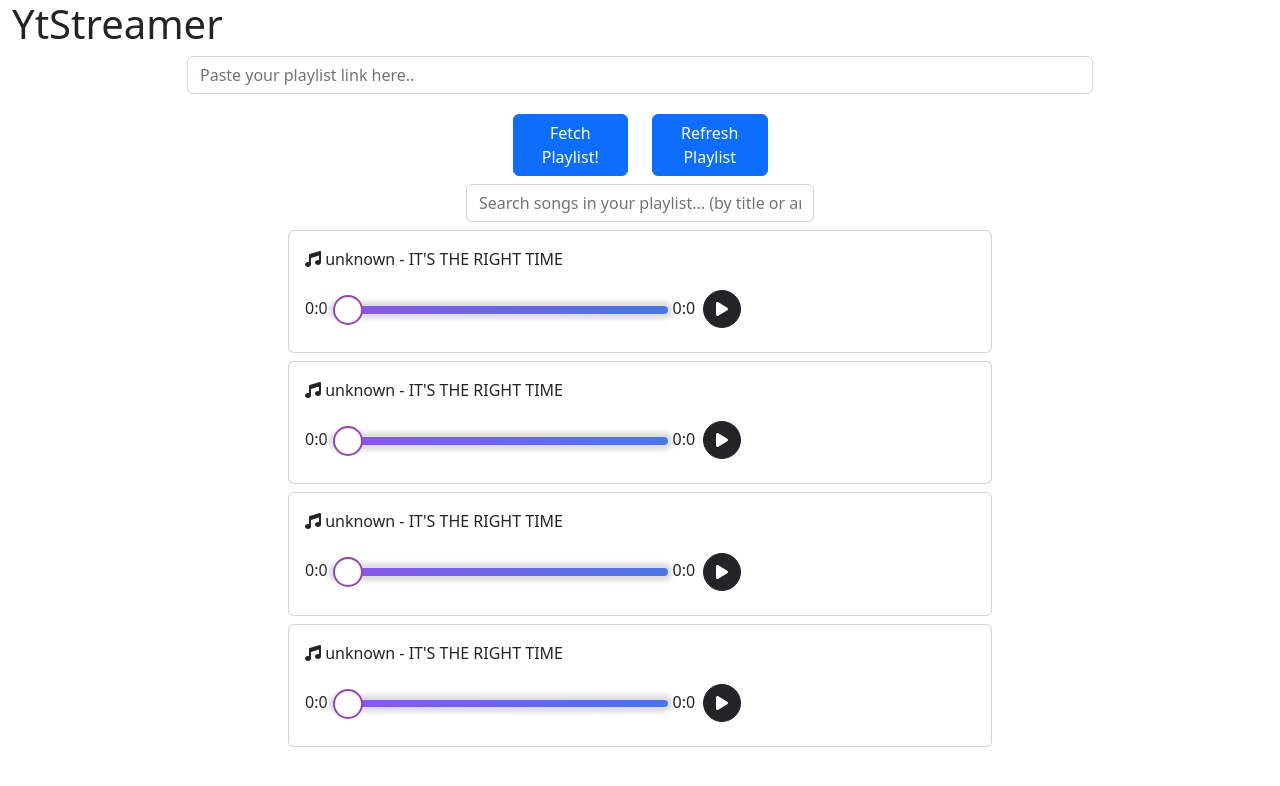
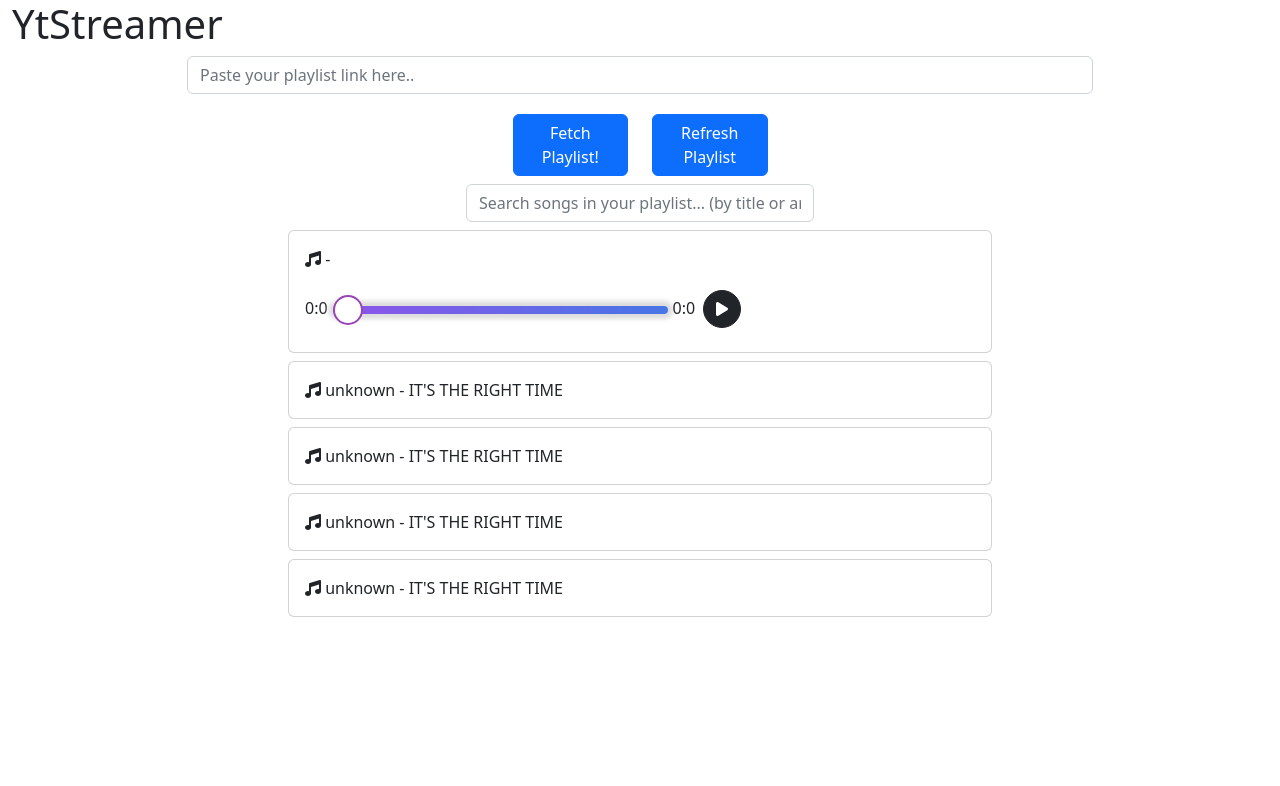
Before and after one commit to anurag1004/yt-music-streamer, an Angular app in the folder ui/yt-streamer/: page / in a window 1280 px wide. Shown: the top 786 px of the page. Built offline with nearby package versions, Linux system fonts and the light colour scheme.

Commit message:
created a sperate player component for playing song, removed individual players from playlistItem

```diff
--- a/ui/yt-streamer/src/app/app.module.ts
+++ b/ui/yt-streamer/src/app/app.module.ts
@@ -11,6 +11,7 @@ import { PlaylistComponent } from './playlist/playlist.component';
 import { PlaylistFetchBarComponent } from './playlist-fetch-bar/playlist-fetch-bar.component';
 import { SearchBarComponent } from './playlist/search-bar/search-bar.component';
 import { MinuteSecondsPipe } from './pipes/minute-seconds.pipe';
+import { PlayerComponent } from './playlist/player/player.component';
 
 @NgModule({
   declarations: [
@@ -19,7 +20,8 @@ import { MinuteSecondsPipe } from './pipes/minute-seconds.pipe';
     PlaylistComponent,
     PlaylistFetchBarComponent,
     SearchBarComponent,
-    MinuteSecondsPipe
+    MinuteSecondsPipe,
+    PlayerComponent
   ],
   imports: [
     BrowserModule,
--- /dev/null
+++ b/ui/yt-streamer/src/app/playlist/player/player.component.css
@@ -0,0 +1,164 @@
+.card:hover{
+    background-color: #f5f5f5;
+    cursor: pointer;
+}
+  .playerbtn{
+    border-radius: 50%;
+  }
+  .range {
+    -webkit-appearance: none;
+    -moz-appearance: none;
+    /*   position: absolute; */
+    /*   left: 35%; */
+    /*   top: 35%; */
+    width: 50%;
+    /* margin: auto;
+    display: block; */
+    margin-left: 5px;
+    margin-right: 5px;
+    margin-top: 35px;
+    /*   transform: translate(-50%, -50%); */
+  }
+
+  input[type="range"]::-webkit-slider-runnable-track {
+    -webkit-appearance: none;
+    border-radius:10px;
+    box-shadow:0px 0px 5px 5px gainsboro;
+    background: #4776e6; /* fallback for old browsers */
+    background: -webkit-linear-gradient(
+      to right,
+      #8e54e9,
+      #4776e6
+    ); /* Chrome 10-25, Safari 5.1-6 */
+    background: linear-gradient(
+      to right,
+      #8e54e9,
+      #4776e6
+    ); /* W3C, IE 10+/ Edge, Firefox 16+, Chrome 26+, Opera 12+, Safari 7+ */
+    height: 7.5px;
+  }
+
+  input[type="range"]:focus {
+    outline: none;
+  }
+
+  input[type="range"]::-moz-range-track {
+    -moz-appearance: none;
+    background: rgba(59, 173, 227, 1);
+    background: -moz-linear-gradient(
+      45deg,
+      rgba(59, 173, 227, 1) 0%,
+      rgba(87, 111, 230, 1) 25%,
+      rgba(152, 68, 183, 1) 51%,
+      rgba(255, 53, 127, 1) 100%
+    );
+    background: -webkit-gradient(
+      left bottom,
+      right top,
+      color-stop(0%, rgba(59, 173, 227, 1)),
+      color-stop(25%, rgba(87, 111, 230, 1)),
+      color-stop(51%, rgba(152, 68, 183, 1)),
+      color-stop(100%, rgba(255, 53, 127, 1))
+    );
+    background: -webkit-linear-gradient(
+      45deg,
+      rgba(59, 173, 227, 1) 0%,
+      rgba(87, 111, 230, 1) 25%,
+      rgba(152, 68, 183, 1) 51%,
+      rgba(255, 53, 127, 1) 100%
+    );
+    background: -o-linear-gradient(
+      45deg,
+      rgba(59, 173, 227, 1) 0%,
+      rgba(87, 111, 230, 1) 25%,
+      rgba(152, 68, 183, 1) 51%,
+      rgba(255, 53, 127, 1) 100%
+    );
+    background: -ms-linear-gradient(
+      45deg,
+      rgba(59, 173, 227, 1) 0%,
+      rgba(87, 111, 230, 1) 25%,
+      rgba(152, 68, 183, 1) 51%,
+      rgba(255, 53, 127, 1) 100%
+    );
+    background: linear-gradient(
+      45deg,
+      rgba(59, 173, 227, 1) 0%,
+      rgba(87, 111, 230, 1) 25%,
+      rgba(152, 68, 183, 1) 51%,
+      rgba(255, 53, 127, 1) 100%
+    );
+    filter: progid:DXImageTransform.Microsoft.gradient( startColorstr='#3bade3 ', endColorstr='#ff357f ', GradientType=1 );
+    height: 2px;
+  }
+
+  input[type="range"]::-webkit-slider-thumb {
+    -webkit-appearance: none;
+    border: 2px solid;
+    border-radius: 50%;
+    height: 30px;
+    width: 30px;
+    max-width: 80px;
+    position: relative;
+    bottom: 11px;
+    background-color: white;
+    cursor: -webkit-grab;
+
+    -webkit-transition: border 1000ms ease;
+    transition: border 1000ms ease;
+  }
+
+  input[type="range"]::-moz-range-thumb {
+    -moz-appearance: none;
+    border: 2px solid;
+    border-radius: 50%;
+    height: 25px;
+    width: 25px;
+    max-width: 80px;
+    position: relative;
+    bottom: 11px;
+    background-color: #1d1c25;
+    cursor: -moz-grab;
+    -moz-transition: border 1000ms ease;
+    transition: border 1000ms ease;
+  }
+
+  .range.blue::-webkit-slider-thumb {
+    border-color: rgb(59, 173, 227);
+  }
+
+  .range.ltpurple::-webkit-slider-thumb {
+    border-color: rgb(87, 111, 230);
+  }
+
+  .range.purple::-webkit-slider-thumb {
+    border-color: rgb(152, 68, 183);
+  }
+
+  .range.pink::-webkit-slider-thumb {
+    border-color: rgb(255, 53, 127);
+  }
+
+  .range.blue::-moz-range-thumb {
+    border-color: rgb(59, 173, 227);
+  }
+
+  .range.ltpurple::-moz-range-thumb {
+    border-color: rgb(87, 111, 230);
+  }
+
+  .range.purple::-moz-range-thumb {
+    border-color: rgb(152, 68, 183);
+  }
+
+  .range.pink::-moz-range-thumb {
+    border-color: rgb(255, 53, 127);
+  }
+
+  input[type="range"]::-webkit-slider-thumb:active {
+    cursor: -webkit-grabbing;
+  }
+
+  input[type="range"]::-moz-range-thumb:active {
+    cursor: -moz-grabbing;
+  }
--- /dev/null
+++ b/ui/yt-streamer/src/app/playlist/player/player.component.html
@@ -0,0 +1,29 @@
+<div class="container mt-2">
+    <div class="row">
+      <div class="col"></div>
+      <div class="col-8">
+        <div class="card">
+          <div class="card-body">
+            <fa-icon [icon]="musicIcon"></fa-icon> {{ playlistItem.artist }} -
+            {{ playlistItem.original_title }}
+            <br />
+            <!-- get audio range -->
+            <span>{{playbackPosition | minuteSeconds }}</span>
+            <input
+              type="range"
+              min="0"
+              max="{{ maxDuration }}"
+              value="{{ playbackPosition }}"
+              (input)="seek($event)"
+              class="range purple"
+            />
+            <span>{{maxDuration| minuteSeconds }}</span>
+            <button class="btn btn-dark m-2 playerbtn" (click)="playerHandler()">
+              <fa-icon [icon]="playerIcon"></fa-icon>
+            </button>
+          </div>
+        </div>
+      </div>
+      <div class="col"></div>
+    </div>
+  </div>
--- /dev/null
+++ b/ui/yt-streamer/src/app/playlist/player/player.component.ts
@@ -0,0 +1,82 @@
+import { Component } from '@angular/core';
+import { faMusic, faPlay, faPause } from '@fortawesome/free-solid-svg-icons';
+import { PlaylistStorageService } from 'src/app/service/playlist.storage.service';
+import { PlaylistItem } from 'src/shared/playlistItem.model';
+
+@Component({
+  selector: 'app-player',
+  templateUrl: './player.component.html',
+  styleUrls: ['./player.component.css']
+})
+export class PlayerComponent {
+  playlistItem:PlaylistItem = new PlaylistItem('', '', '', '', '', '');
+  /*
+    configure icons
+  */
+  musicIcon = faMusic;
+  playIcon = faPlay;
+  pauseIcon = faPause
+  playerIcon = this.playIcon;
+  audio:HTMLAudioElement = new Audio();
+  maxDuration = 0;
+  playbackPosition = 0;
+  private previewUrl:string = '';
+
+  constructor(private plStorageServ: PlaylistStorageService) {
+    this.plStorageServ.currentSongChanged.subscribe((song: PlaylistItem) => {
+      // stop current song if playing
+      this.audio.pause();
+      this.setDefaultAudioConfig();
+      // set new song
+      this.playlistItem = song;
+      this.previewUrl = `http://localhost:3000/playsong/${song.id}`;
+    })
+  }
+  seek(event:Event):void {
+    this.audio.currentTime = <number><unknown>(<HTMLInputElement>event.target).value;
+  }
+  playerHandler():void {
+    // check if playlistitem is empty
+    if (this.playlistItem.id.length === 0) {
+      console.log('no song selected')
+      return;
+    }
+     // check if audio is playing
+     if (!this.audio.paused) {
+      // since audio is playing, pause it
+      this.audio.pause();
+      this.playerIcon = this.playIcon;
+      return;
+    }
+    // check if audio is paused and has a src
+    if (this.audio.paused && this.audio.src.length) {
+      // since audio is paused, play it
+      this.audio.play();
+      this.playerIcon = this.pauseIcon;
+      return;
+    }
+    // else play new song
+    this.audio.src = this.previewUrl;
+    this.audio.load(); // load audio
+    this.audio.onloadedmetadata = () => {
+      // update max duration
+      this.maxDuration = this.audio.duration;
+    }
+    this.audio.ontimeupdate = () => {
+      // update playback position
+      this.playbackPosition = this.audio.currentTime;
+    }
+    this.audio.play();
+    this.playerIcon = this.pauseIcon;
+  }
+  setDefaultAudioConfig():void {
+    // reset audio object
+    this.audio = new Audio();
+    // reset player icon
+    this.playerIcon = this.playIcon;
+    // reset playback position
+    this.playbackPosition = 0;
+    // reset max duration
+    this.maxDuration = 0;
+  }
+}
--- a/ui/yt-streamer/src/app/playlist/playlist-item/playlist-item.component.html
+++ b/ui/yt-streamer/src/app/playlist/playlist-item/playlist-item.component.html
@@ -2,25 +2,10 @@
   <div class="row">
     <div class="col"></div>
     <div class="col-8">
-      <div class="card">
-        <div class="card-body">
+      <div class="card" (click)="playTrack()">
+        <div class="card-body" >
           <fa-icon [icon]="musicIcon"></fa-icon> {{ playlistItem.artist }} -
           {{ playlistItem.original_title }}
-          <br />
-          <!-- get audio range -->
-          <span>{{playbackPosition | minuteSeconds }}</span>
-          <input
-            type="range"
-            min="0"
-            max="{{ maxDuration }}"
-            value="{{ playbackPosition }}"
-            (input)="seek($event)"
-            class="range purple"
-          />
-          <span>{{maxDuration| minuteSeconds }}</span>
-          <button class="btn btn-dark m-2 playerbtn" (click)="playerHandler()">
-            <fa-icon [icon]="playerIcon"></fa-icon>
-          </button>
         </div>
       </div>
     </div>
--- a/ui/yt-streamer/src/app/playlist/playlist-item/playlist-item.component.ts
+++ b/ui/yt-streamer/src/app/playlist/playlist-item/playlist-item.component.ts
@@ -1,62 +1,24 @@
 import { Component, Input, OnChanges, SimpleChanges} from '@angular/core';
 import { PlaylistItem } from 'src/shared/playlistItem.model';
 import { faIcons, faMusic, faPause, faPlay } from '@fortawesome/free-solid-svg-icons';
+import { PlaylistStorageService } from 'src/app/service/playlist.storage.service';
 
 @Component({
   selector: 'app-playlist-item',
   templateUrl: './playlist-item.component.html',
   styleUrls: ['./playlist-item.component.css']
 })
-export class PlaylistItemComponent implements OnChanges{
+export class PlaylistItemComponent{
   @Input() playlistItem:PlaylistItem = new PlaylistItem('', '', '', '', '', '');
 
   /*
     configure icons
   */
   musicIcon = faMusic;
-  playIcon = faPlay;
-  pauseIcon = faPause
-  playerIcon = this.playIcon;
+  constructor(private plStorageServ: PlaylistStorageService) {
+  }
 
-  audio = new Audio();
-  maxDuration = 0;
-  playbackPosition = 0;
-  private previewUrl:string = '';
-  constructor() {
-  }
-  ngOnChanges(changes: SimpleChanges): void {
-    if (changes['playlistItem']) {
-      this.previewUrl = `http://localhost:3000/playsong/${this.playlistItem.id}`;
-    }
-  }
-  seek(event:Event):void {
-    this.audio.currentTime = <number><unknown>(<HTMLInputElement>event.target).value;
-  }
-  playerHandler():void {
-     // check if audio is playing
-     if (!this.audio.paused) {
-      // since audio is playing, pause it
-      this.audio.pause();
-      this.playerIcon = this.playIcon;
-      return;
-    }
-    // check if audio is paused and has a src
-    if (this.audio.paused && this.audio.src.length) {
-      // since audio is paused, play it
-      this.audio.play();
-      this.playerIcon = this.pauseIcon;
-      return;
-    }
-    this.audio.src = this.previewUrl;
-    this.audio.load();
-    // get max duration using typescript
-    this.audio.onloadedmetadata = () => {
-      this.maxDuration = this.audio.duration;
-    }
-    this.audio.ontimeupdate = () => {
-      this.playbackPosition = this.audio.currentTime;
-    }
-    this.audio.play();
-    this.playerIcon = this.pauseIcon;
+  playTrack():void {
+    this.plStorageServ.playTrack(this.playlistItem);
   }
 }
--- a/ui/yt-streamer/src/app/playlist/playlist.component.html
+++ b/ui/yt-streamer/src/app/playlist/playlist.component.html
@@ -1,5 +1,6 @@
 <div class="container">
     <app-search-bar></app-search-bar>
+    <app-player></app-player>
     <app-playlist-item
       *ngFor="let item of playlist"
       [playlistItem]="item"
--- a/ui/yt-streamer/src/app/service/playlist.storage.service.ts
+++ b/ui/yt-streamer/src/app/service/playlist.storage.service.ts
@@ -39,6 +39,7 @@ export class PlaylistStorageService {
     },
   ];
   public playListChanged = new EventEmitter<PlaylistItem[]>();
+  public currentSongChanged = new EventEmitter<PlaylistItem>();
   constructor() {}
   addPlaylistItems(items: any[]) {
     this.playlist = items.map((item: any) => {
@@ -68,4 +69,7 @@ export class PlaylistStorageService {
     });
     this.playListChanged.emit(filteredPlaylist);
   }
+  playTrack(track: PlaylistItem) {
+    this.currentSongChanged.emit(track);
+  }
 }
```
Also changed, not shown: 1 other file (tests, documents, lock files or other folders).
